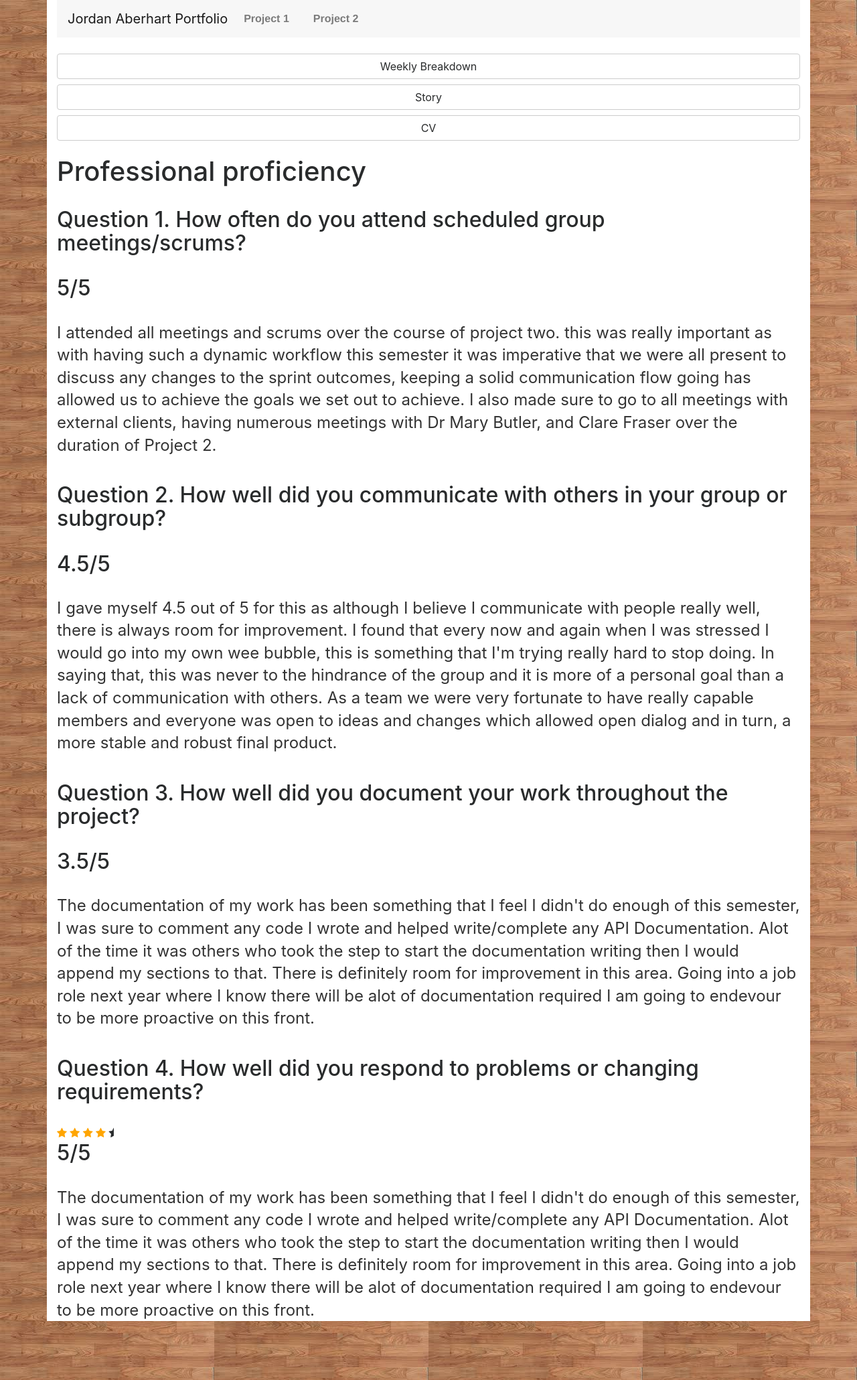
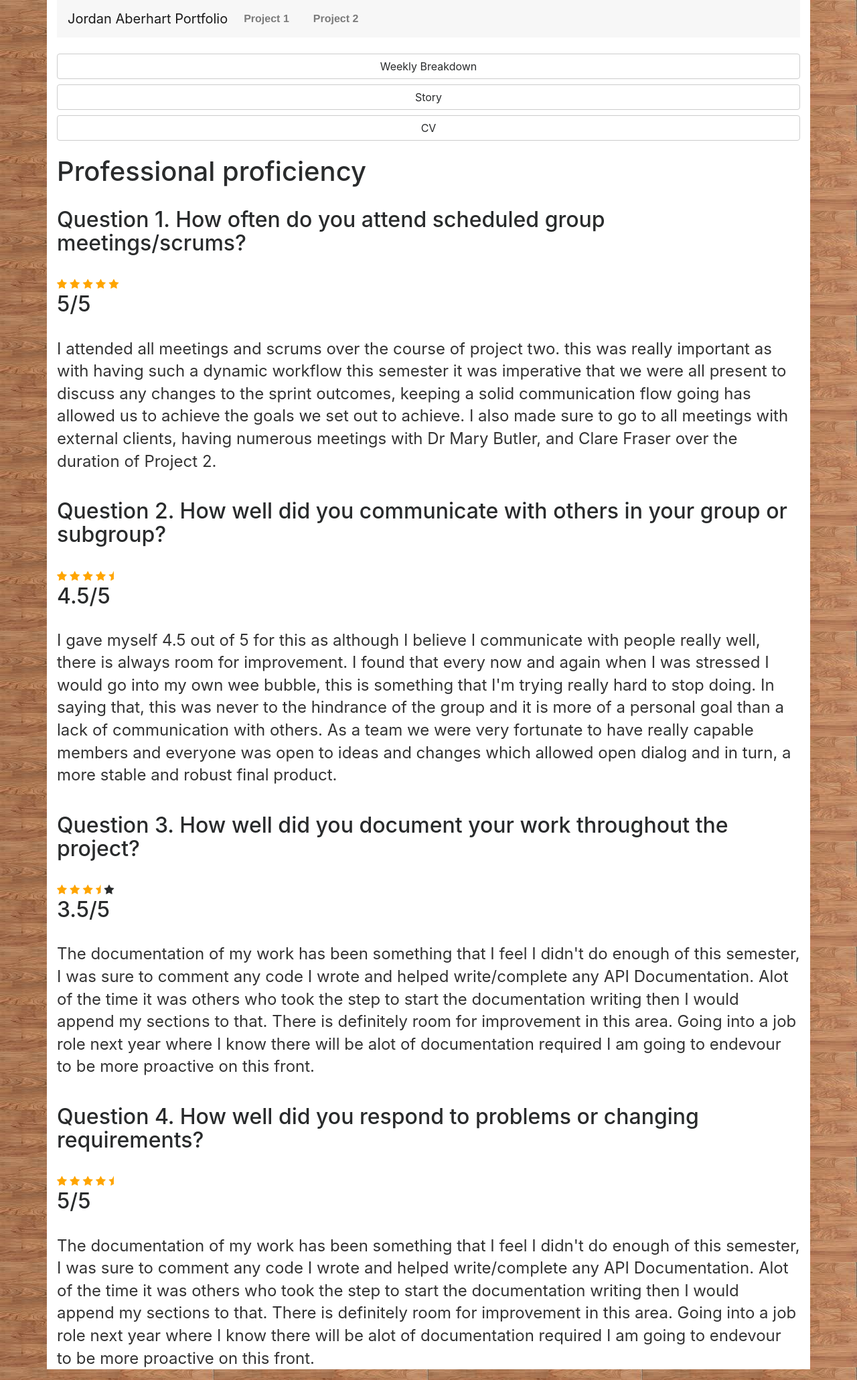
Before and after one commit to aberhjk1/aberhjk1.github.io, a Jekyll site: the page built from selfreview.html, in a window 1280 px wide. Shown: the whole page at 67% size. Built offline with Jekyll 4.4.1, drawn with Linux system fonts in a browser that asks for light colours; nearby versions of some CDN libraries.

Commit message:
Update selfreview.html

```diff
--- a/selfreview.html
+++ b/selfreview.html
@@ -12,6 +12,11 @@ title: Jordan Aberhart Evidence Portfolio
 <br>
 <h2>Question 1. How often do you attend scheduled group meetings/scrums?</h2>
 <br>
+<span class="fa fa-star checked"></span>
+<span class="fa fa-star checked"></span>
+<span class="fa fa-star checked"></span>
+<span class="fa fa-star checked"></span>
+<span class="fa fa-star checked"></span>
 <h2>5/5</h2>
 <br>
 <p> I attended all meetings and scrums over the course of project two. this was really important as with having such a dynamic workflow
@@ -22,6 +27,11 @@ title: Jordan Aberhart Evidence Portfolio
 <br>
 <h2>Question 2. How well did you communicate with others in your group or subgroup?</h2>
 <br>
+<span class="fa fa-star checked"></span>
+<span class="fa fa-star checked"></span>
+<span class="fa fa-star checked"></span>
+<span class="fa fa-star checked"></span>
+<span class="fa fa-star-half checked"></span>
 <h2>4.5/5</h2>
 <br>
 <p> I gave myself 4.5 out of 5 for this as although I believe I communicate with people really well, there is always room for improvement. I found that every now and again when I was stressed I would go into my own wee bubble, this is something that I'm trying really hard to stop doing. In saying
@@ -31,6 +41,11 @@ title: Jordan Aberhart Evidence Portfolio
 <br>
 <h2>Question 3. How well did you document your work throughout the project?</h2>
 <br>
+<span class="fa fa-star checked"></span>
+<span class="fa fa-star checked"></span>
+<span class="fa fa-star checked"></span>
+<span class="fa fa-star-half checked "></span>
+<span class="fa fa-star"></span>
 <h2>3.5/5</h2>
 <br>
 <p> The documentation of my work has been something that I feel I didn't do enough of this semester,
@@ -45,7 +60,7 @@ title: Jordan Aberhart Evidence Portfolio
 <span class="fa fa-star checked"></span>
 <span class="fa fa-star checked"></span>
 <span class="fa fa-star checked"></span>
-<span class="fa fa-star-half"></span>
+<span class="fa fa-star-half checked"></span>
 <h2>5/5</h2>
 <br>
 <p> The documentation of my work has been something that I feel I didn't do enough of this semester,
```
